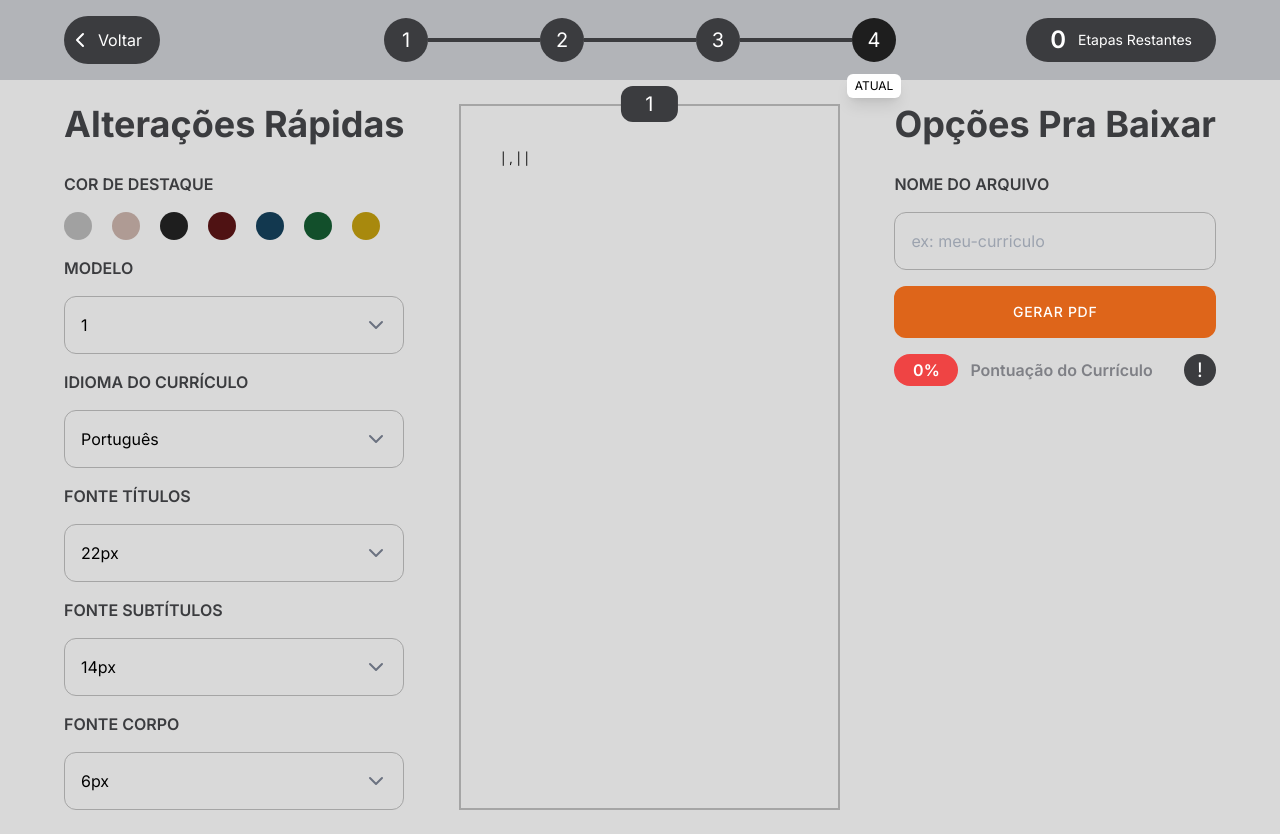
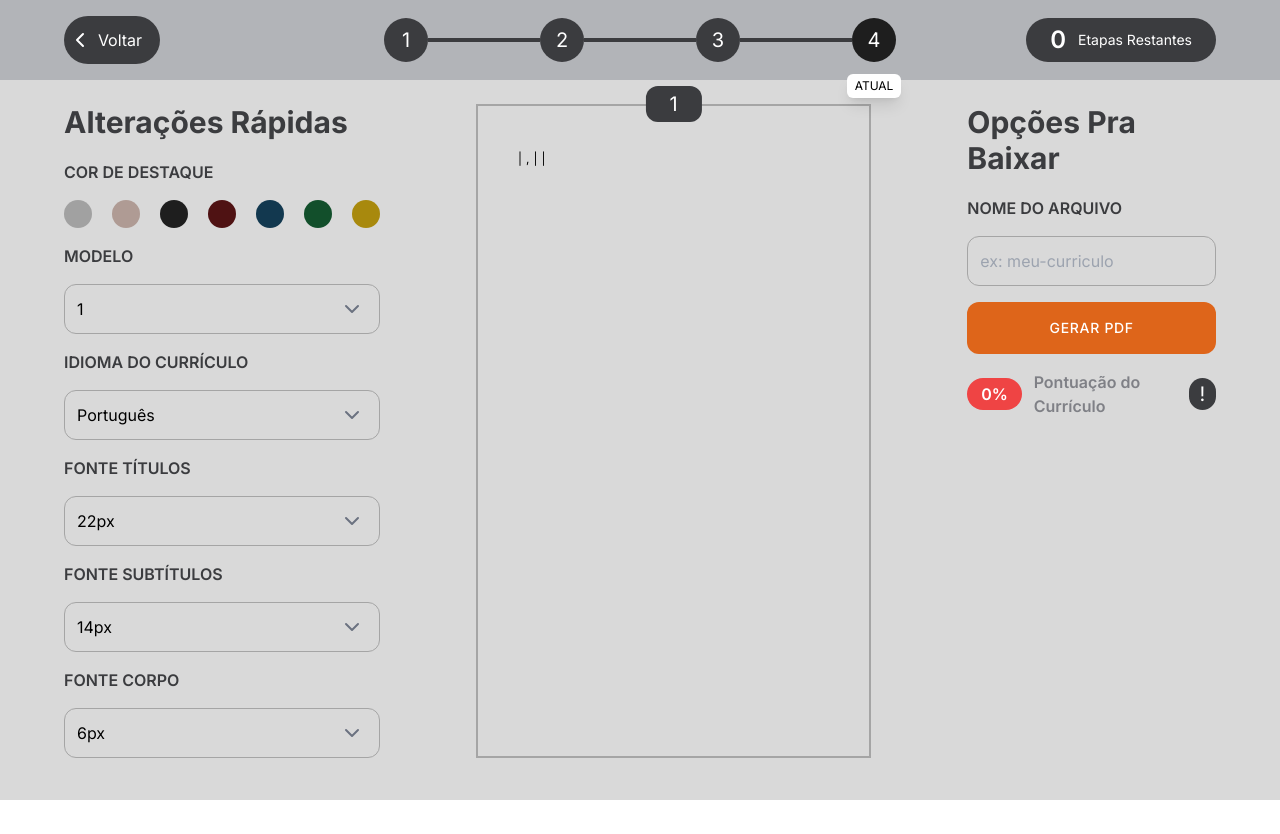
Before and after one commit to ArthurJuwer/CurriculumMaker, a React (Vite) app: page /steps/finalizationCV in a window 1280 px wide. After the commit the page ends 800 px from the top, so only its background shows below. Built offline with nearby package versions, Linux system fonts and the light colour scheme.

Commit message:
novas melhorias em responsividade

```diff
--- a/src/components/Steps/Finalization/FinalizationCV.jsx
+++ b/src/components/Steps/Finalization/FinalizationCV.jsx
@@ -180,12 +180,12 @@ export default function FinalizationCV() {
     return (
         <div className="min-h-dvh w-full bg-DefaultGray">
             <TopMarker stepsAtual={'0'} />
-            <div className="2xl:px-32 xl:px-16 px-4 2xl:py-14 py-6 flex xl:flex-row flex-col max-h-[100dvh] h-full gap-y-2 justify-between overflow-x-hidden">
+            <div className="2xl:px-32 xl:px-16 px-4 2xl:py-14 py-6 flex xl:flex-row flex-col max-h-[100dvh] h-full gap-y-2 xl:gap-x-24 2xl:gap-x-40 justify-center overflow-x-hidden">
                 <div className="xl:hidden block">
                     <Score isLast={true}/>
                 </div>
-                <div className={`${mobileOpenCurriculum ? 'hidden' : 'flex'} flex flex-col xl:gap-y-4 gap-y-2`}>
-                    <Title title={"Alterações Rápidas"} />
+                <div className={`${mobileOpenCurriculum ? 'hidden' : 'flex'} flex flex-col 2xl:gap-y-4 gap-y-2 2xl:w-[22%]`}>
+                    <Title title={"Alterações Rápidas"} last={true} />
                     <div className="flex flex-col gap-y-4">
                         <div className="flex flex-col gap-y-4">
                             <h2 className="uppercase text-TitleGray font-semibold">Cor de Destaque</h2>
@@ -215,7 +215,7 @@ export default function FinalizationCV() {
                     </div>
                 </div>
 
-                <div className="min-h-full h-90dvh xl:w-[33%] border-2 border-BorderInputGray">
+                <div className="min-h-full h-90dvh xl:w-[40%] 2xl:w-[33%] border-2 border-BorderInputGray">
                     <div ref={curriculumRef} className="flex flex-col xl:flex-row items-center justify-center h-full w-full ">
                         <div className={`${mobileOpenCurriculum ? 'block mt-6' : 'hidden'}  xl:w-full xl:block min-h-[70dvh] h-full w-full `}>
                             <Curriculum key={3} isLast={true} />
@@ -232,8 +232,8 @@ export default function FinalizationCV() {
                     </div>
                 </div>
 
-                <div className={`${mobileOpenCurriculum ? 'hidden' : 'flex'} flex flex-col xl:gap-y-4 gap-y-2`}>
-                    <Title title={"Opções Pra Baixar"} />
+                <div className={`${mobileOpenCurriculum ? 'hidden' : 'flex'} flex flex-col 2xl:gap-y-4 gap-y-2 2xl:w-[22%]`}>
+                    <Title title={"Opções Pra Baixar"} last={true} />
                     <div className="flex flex-col gap-y-4">
                         <FinalizationInput
                             key={34}
--- a/src/components/Steps/Finalization/FinalizationInput.jsx
+++ b/src/components/Steps/Finalization/FinalizationInput.jsx
@@ -5,7 +5,7 @@ export default function FinalizationInput({label, id, onChange, value, placehold
             <input
                 type="text"
                 id={id}
-                className="border w-full border-BorderInputGray bg-transparent p-4 rounded-xl"
+                className="border w-full border-BorderInputGray bg-transparent 2xl:p-4 p-3 rounded-xl"
                 onChange={onChange}
                 value={value}
                 placeholder={placeholder}
--- a/src/components/Steps/Finalization/FinalizationSelect.jsx
+++ b/src/components/Steps/Finalization/FinalizationSelect.jsx
@@ -7,7 +7,7 @@ export default function FinalizationSelect({label, id, onChange, value, options,
             <div className="relative">
                 <select
                     id={id}
-                    className="appearance-none border w-full border-BorderInputGray bg-transparent p-4 pr-10 rounded-xl"
+                    className="appearance-none border w-full border-BorderInputGray bg-transparent 2xl:p-4 p-3 pr-10 rounded-xl"
                     onChange={onChange}
                     value={value}
                     defaultValue={defaultValue}
--- a/src/components/Steps/StepsGlobalComponents/Title.jsx
+++ b/src/components/Steps/StepsGlobalComponents/Title.jsx
@@ -1,7 +1,7 @@
-export default function Title({title, description}){
+export default function Title({title, description, last}){
     return(
         <div className="flex flex-col gap-y-3">
-            <h1 className="text-TitleGray xl:text-4xl text-3xl font-bold">{title}</h1>
+            <h1 className={`${last ? "" : "xl:text-4xl"} text-TitleGray  text-3xl  font-bold`}>{title}</h1>
             <p className="2xl:text-base text-sm text-WeakGray font-semibold">{description}</p>
         </div>
     )
```
